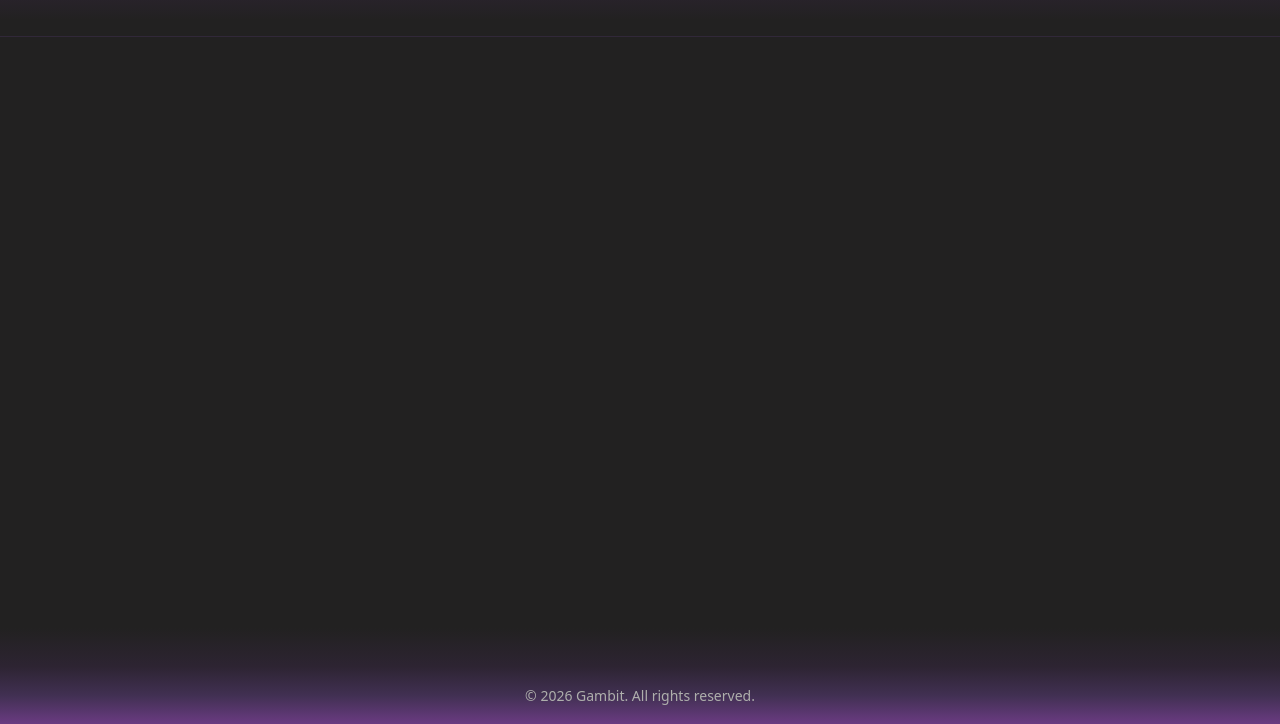
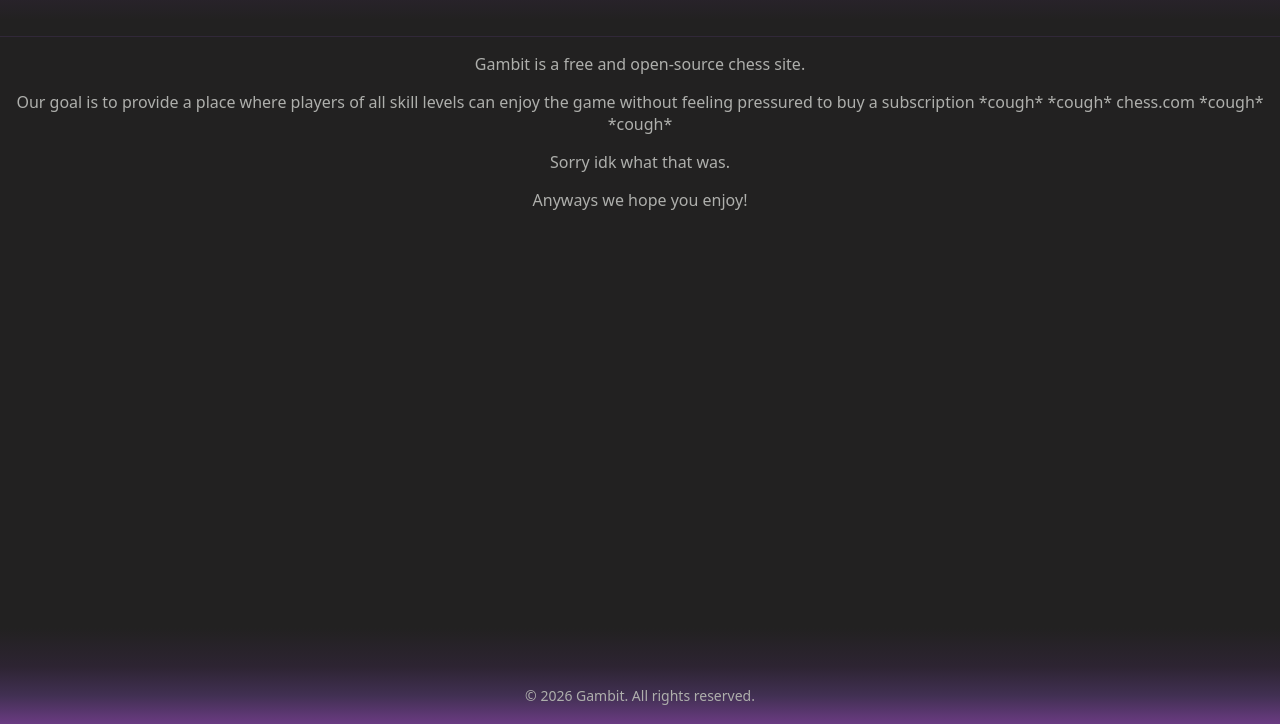
Before and after one commit to lukeskywalker4621-cmyk/Gambit, a plain HTML site: page pages/about.html in a window 1280 px wide. Shown: the part 76-800 px from the top of the page. Drawn offline with Linux system fonts and the light colour scheme.

Commit message:
adding about text

```diff
--- a/css/style.css
+++ b/css/style.css
@@ -157,7 +157,10 @@ footer {
     text-align: center;
     margin: 1rem 0;
     left: 50%;
+}
 
+.about-text{
+    text-align: center;
 }
 
 @media (max-width: 600px) {
--- a/pages/about.html
+++ b/pages/about.html
@@ -38,7 +38,10 @@
 
     </header>
     <main>
-
+        <p class="about-text">Gambit is a free and open-source chess site. </p>
+        <p class="about-text">Our goal is to provide a place where players of all skill levels can enjoy the game without feeling pressured to buy a subscription *cough* *cough* chess.com *cough* *cough*</p>
+        <p class="about-text">Sorry idk what that was.</p>
+        <p class="about-text">Anyways we hope you enjoy!</p>
     </main>
     <footer>
             <p class="copyright">&copy; 2026 Gambit. All rights reserved.</p>
```
